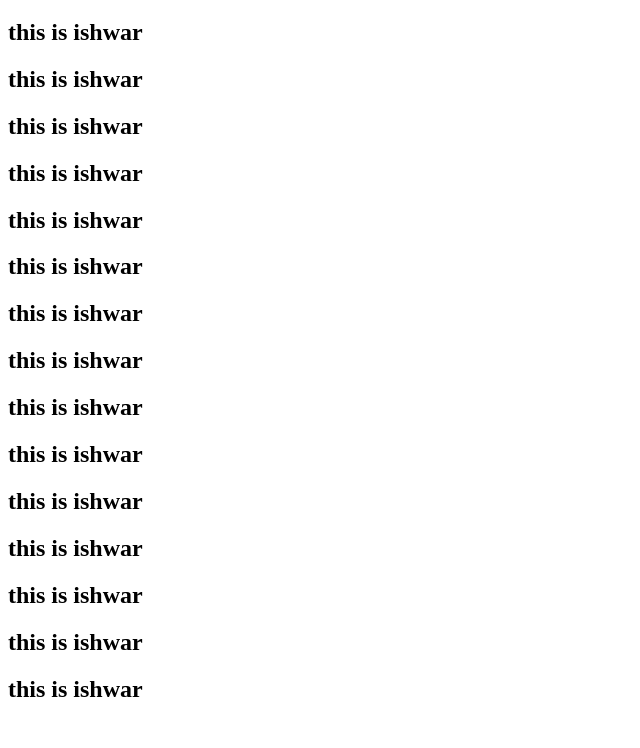
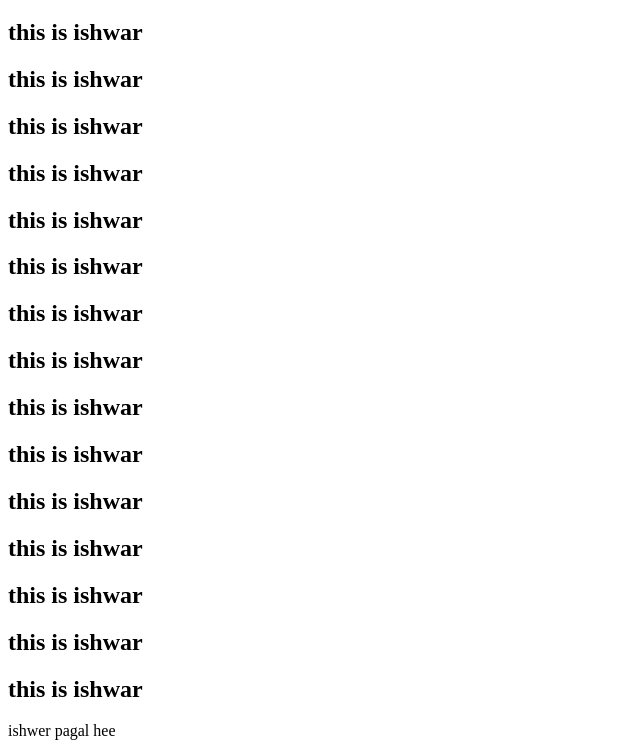
Before and after one commit to krishna-2550/spotify-music-app, a plain HTML site: page index.html in a window 1280 px wide. Shown: the part 61-809 px from the top of the page, without its empty margins (0-640 px from the left). Drawn offline with Linux system fonts and the light colour scheme.

Commit message:
Update index.html

```diff
--- a/index.html
+++ b/index.html
@@ -22,5 +22,6 @@
     <h2>this is ishwar</h2>
     <h2>this is ishwar</h2>
     <h2>this is ishwar</h2>
+    ishwer pagal hee
 </body>
 </html>
```
